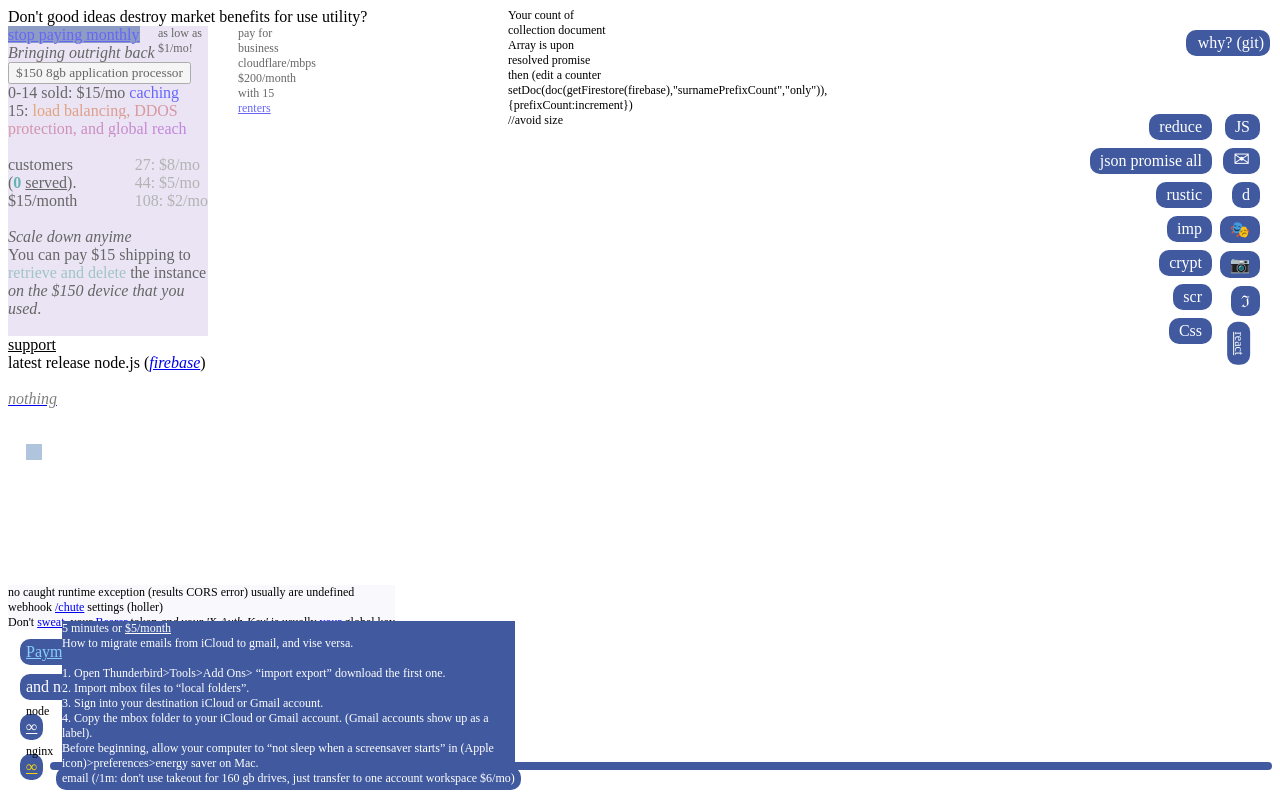
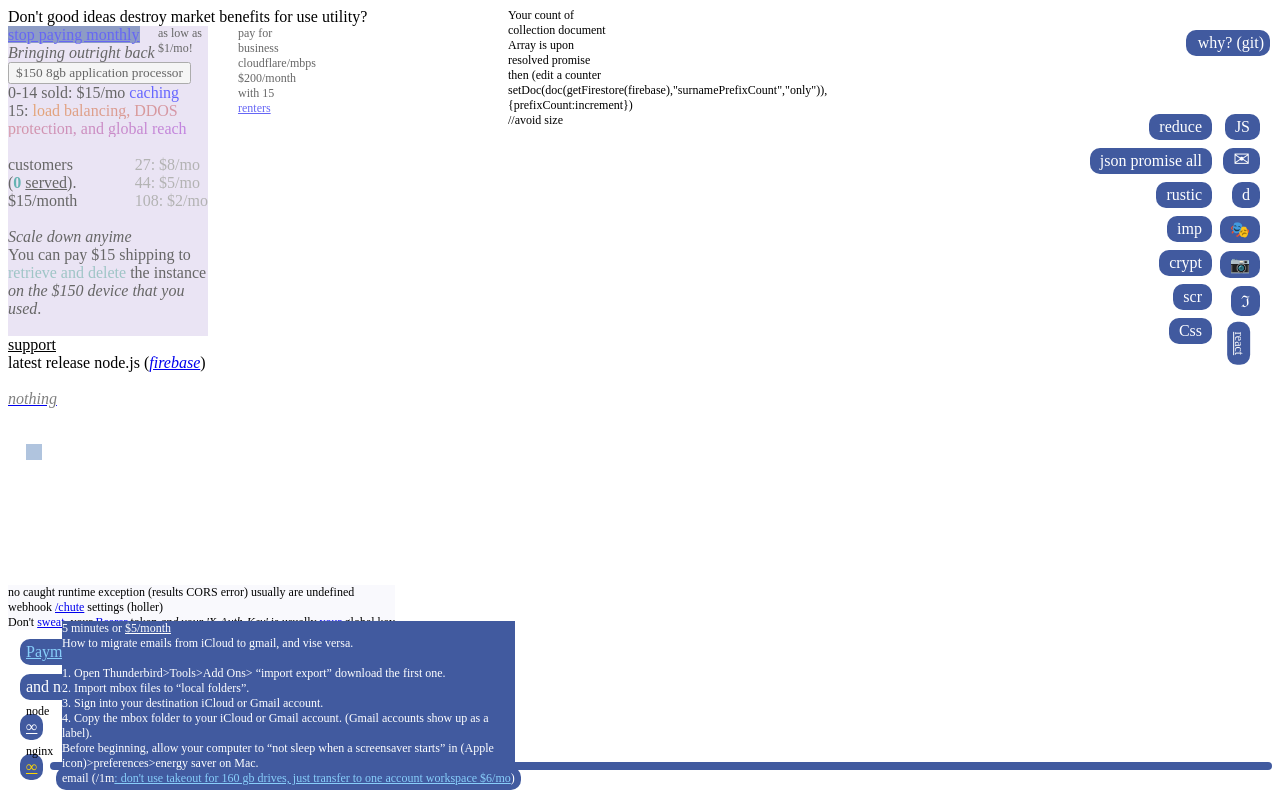
Before and after one commit to NickCarducci/hibit.cc, a React (Create React App) app: page / in a window 1280 px wide. Both pictures are taken after a click on the element 90 px from the left and 778 px from the top of the page. Built offline with nearby package versions, Linux system fonts and the light colour scheme; a web font is replaced by a local one.

Commit message:
Update StopPayingMonthly.js

```diff
--- a/src/StopPayingMonthly.js
+++ b/src/StopPayingMonthly.js
@@ -801,10 +801,17 @@
                 </div>
               </div>
               email (/1m
-              {this.state.emailmigration
-                ? `: don't use takeout for 160 gb drives, just transfer to
-              one account workspace $6/mo`
-                : ""}
+              {this.state.emailmigration ? (
+                <a
+                  style={{ color: "lightskyblue" }}
+                  href="https://admin.google.com/ac/billing/catalog"
+                >
+                  : don't use takeout for 160 gb drives, just transfer to one
+                  account workspace $6/mo
+                </a>
+              ) : (
+                ""
+              )}
               )
             </div>
           </div>
```
